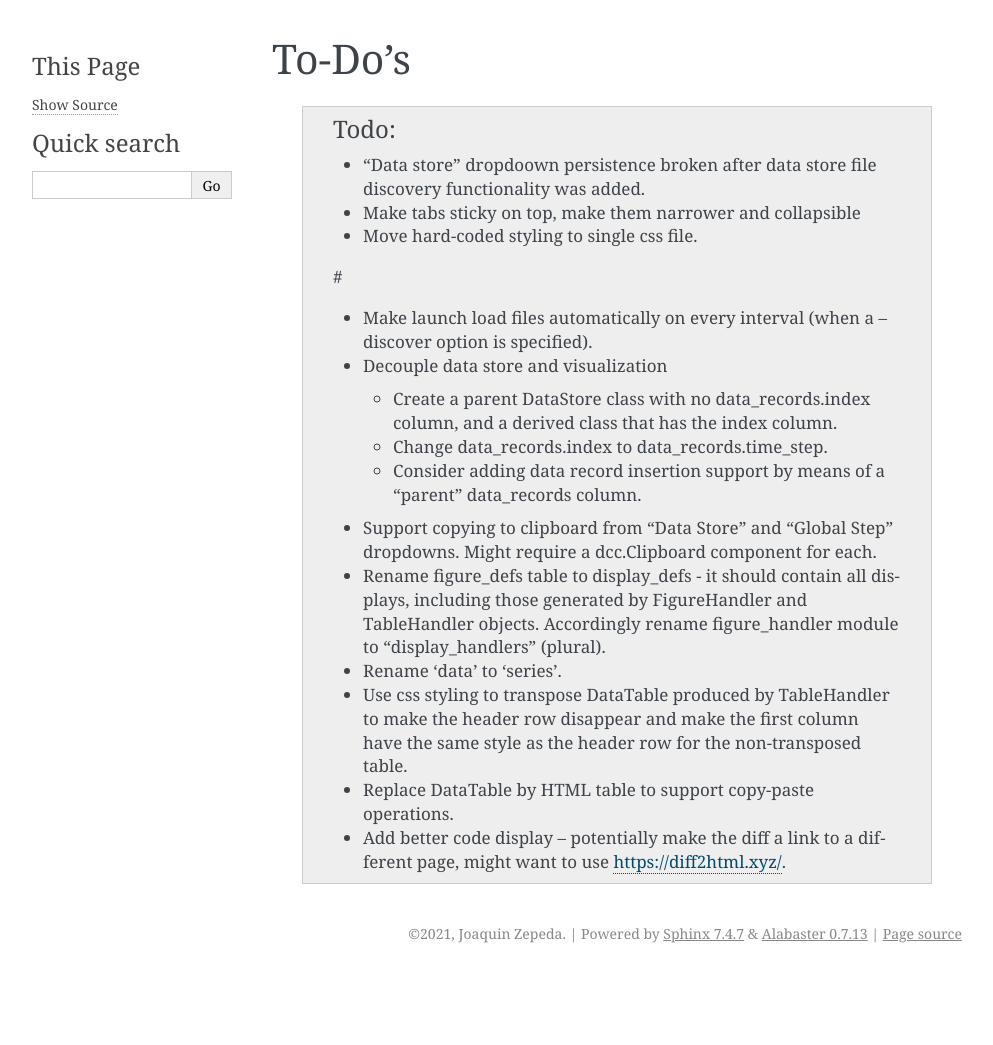
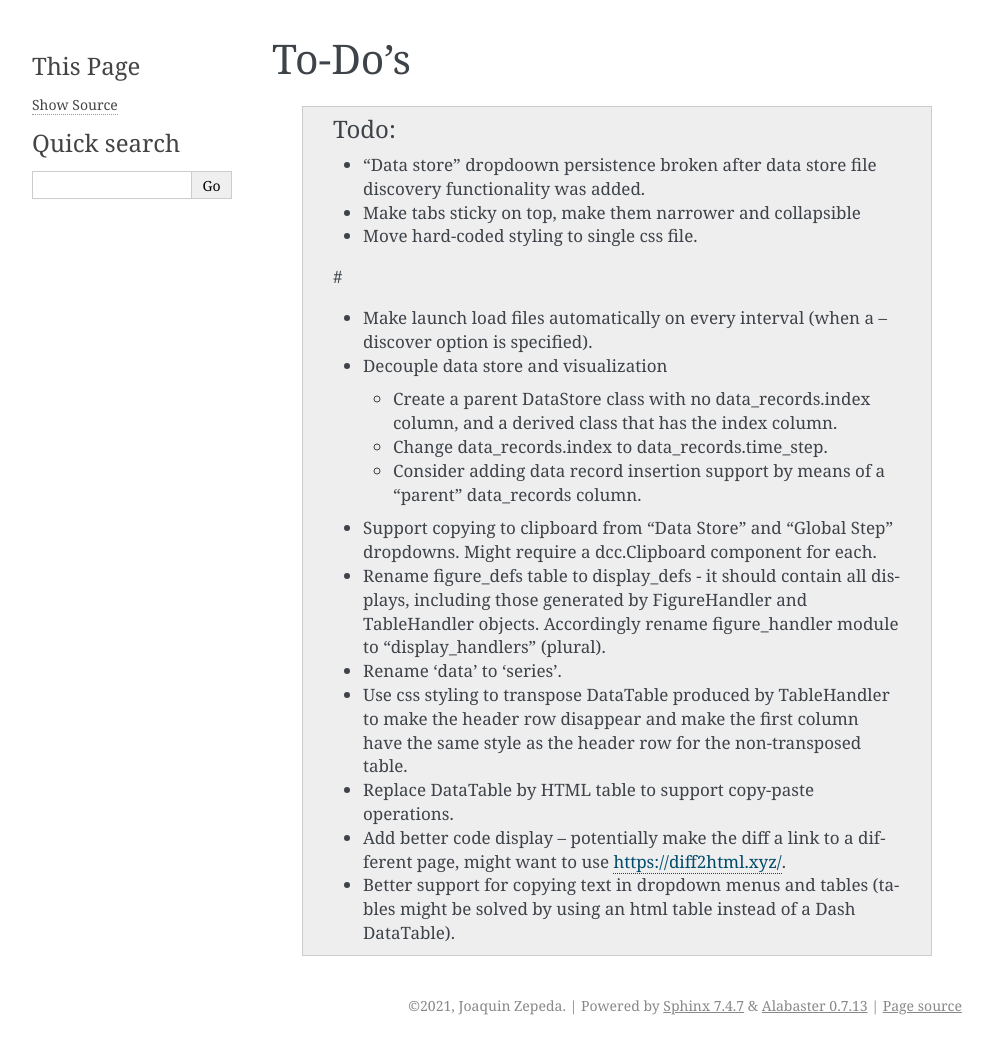
Before and after one commit to zepedaj/ploteries, a Sphinx documentation site: the page built from docs/source/content/todo.rst, in a window 1280 px wide. Shown: the whole page, without its empty margins (148-1141 px from the left). Built offline with Sphinx 7.4.7, drawn with Linux system fonts in a browser that asks for light colours; before the commit the page ends 973 px from its top, so only the background shows below that.

Commit message:
Features: transaction_fee in viz, torch_train_manager bug fixes (2).

```diff
--- a/docs/source/content/todo.rst
+++ b/docs/source/content/todo.rst
@@ -30,3 +30,5 @@ To-Do's
     * Replace DataTable by HTML table to support copy-paste operations.
 
     * Add better code display -- potentially make the diff a link to a different page, might want to use https://diff2html.xyz/.
+
+    * Better support for copying text in dropdown menus and tables (tables might be solved by using an html table instead of a Dash DataTable).
```
